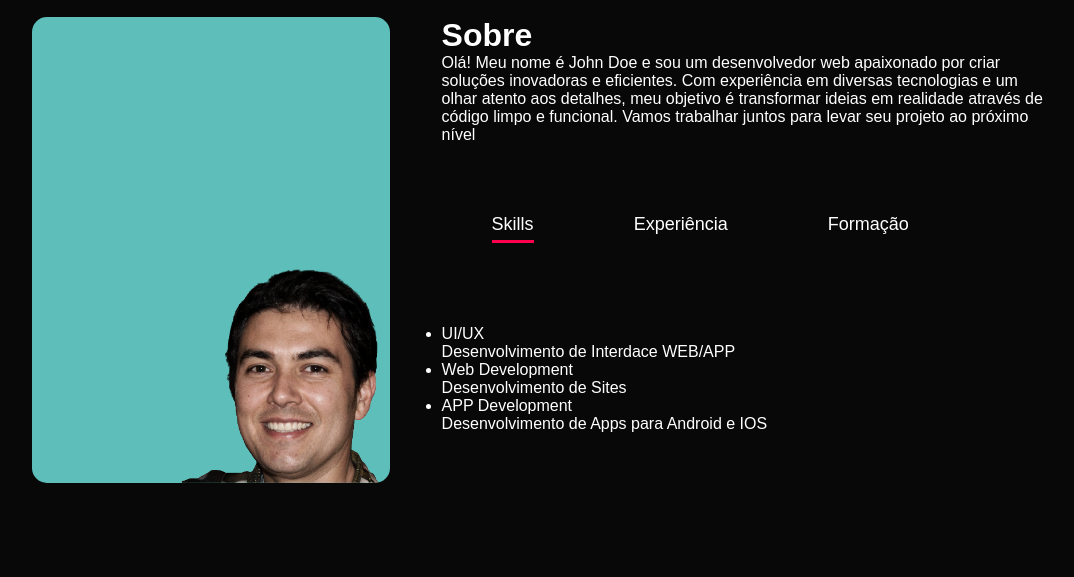
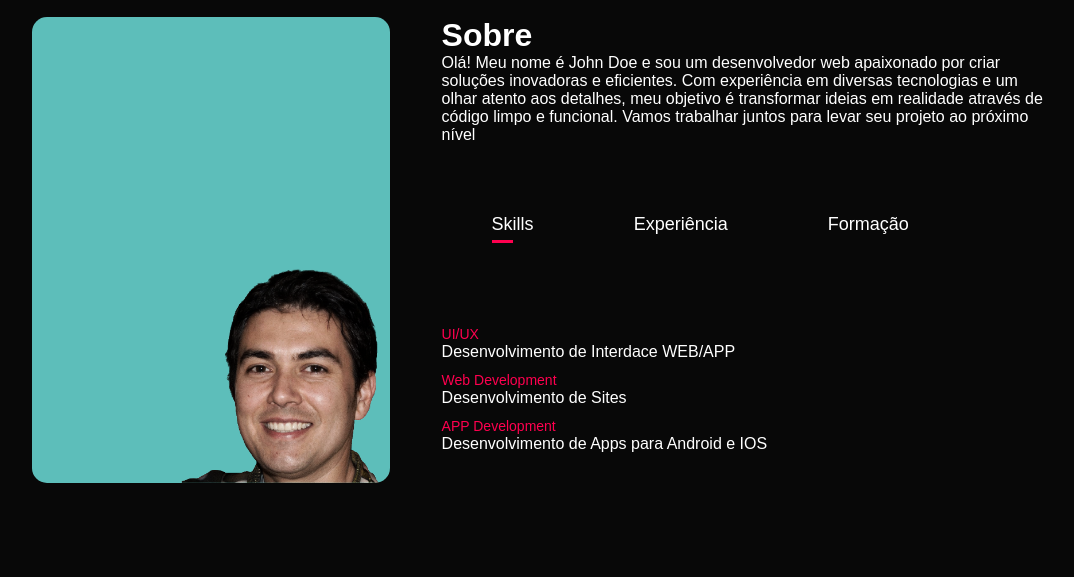
Before and after one commit to Gbardellaa/DesenvoveWeb, a PHP site: page / in a window 1280 px wide. Shown: the part 873-1450 px from the top of the page, without its empty margins (96-1170 px from the left). Run offline with PHP 8.4, Linux system fonts and the light colour scheme.

Commit message:
Aula 8 - 12/05

```diff
--- a/portifolio/css/style.css
+++ b/portifolio/css/style.css
@@ -113,5 +113,19 @@ nav ul li a:hover::after{
     transition: 0.5s;
 }
 .aba-links.link-ativo::after {
-    width: 100%;
+    width: 50%;
 }
+.aba-conteudos ul li {
+    list-style: none;
+    margin: 10px 0;
+}
+.aba-conteudos ul li span {
+    color: var(--magenta);
+    font-size: 14px;
+}
+.aba-conteudos {
+    display: none;
+}
+.aba-conteudos.aba-ativa {
+    display: block;
+}
--- a/portifolio/index.html
+++ b/portifolio/index.html
@@ -37,20 +37,48 @@
                     <h1 class="subtítulo">Sobre</h1>
                     <p>Olá! Meu nome é John Doe e sou um desenvolvedor web apaixonado por criar soluções inovadoras e eficientes. Com experiência em diversas tecnologias e um olhar atento aos detalhes, meu objetivo é transformar ideias em realidade através de código limpo e funcional. Vamos trabalhar juntos para levar seu projeto ao próximo nível</p>
                     <div class="aba-titulos">
-                        <p class="aba-links link-ativo">Skills</p>
-                        <p class="aba-links">Experiência</p>
-                        <p class="aba-links">Formação</p>
+                        <p class="aba-links link-ativo" onclick="abriraba('skills')">Skills</p>
+                        <p class="aba-links" onclick="abriraba('experiencia')">Experiência</p>
+                        <p class="aba-links" onclick="abriraba('formacao')">Formação</p>
                     </div>
-                    <div class="aba-conteudos" id="Skills">
+                    <div class="aba-conteudos aba-ativa" id="skills">
                         <ul>
                             <li><span>UI/UX</span><br>Desenvolvimento de Interdace WEB/APP</li>
                             <li><span>Web Development</span><br>Desenvolvimento de Sites</li>
                             <li><span>APP Development</span><br>Desenvolvimento de Apps para Android e IOS</li>
                         </ul>
+                        </div>
+                        <div class="aba-conteudos" id="experiencia">
+                            <ul>
+                                <li><span>2021 - Até hoje</span><br>Professor Honorário no MIT</li>
+                                <li><span>2011 - 2021</span><br>CIO at IBM</li>
+                                <li><span>2004 - 2011</span><br>desenvolvedor na Google Inc.</li>
+                            </ul>
+                        </div>
+                        <div class="aba-conteudos" id="formacao">
+                            <ul>
+                                <li><span>2010</span><br>MBA no MIT</li>
+                                <li><span>2009</span><br>MBA Havard</li>
+                                <li><span>2003</span><br>Serviço Nacional de Aprendizagem Comercial (Senac) - Botucatu / SP</li>
+                            </ul>
                     </div>
                 </div>
             </div>
         </div>
     </div>
+    <script>
+        var abaLinks = document.getElementsByClassName("aba-links");
+        var abaConteudos = document.getElementsByClassName("aba-conteudos");
+        function abriraba(abaNome) {
+            for (abaLink of abaLinks) {
+                abaLink.classList.remove("link-ativo"); /* Remove "link-ativo" de todos os links */
+            }
+            for (abaConteudo of abaConteudos) {
+                abaConteudo.classList.remove("aba-ativa"); /* Remove a classe "aba-ativa" de todos os conteudos */
+            }
+            event.currentTarget.classList.add("link-ativo"); /* Adiciona a classe "link-ativo" ao link clicado */
+            document.getElementyById(abaNome).classList.add("aba-ativa"); /* Adiciona a classe "aba-ativa" ao conteúdo correspondente(usando o ID passado como parâmetro) */
+        }
+    </script>
 </body>
 </html>
```
